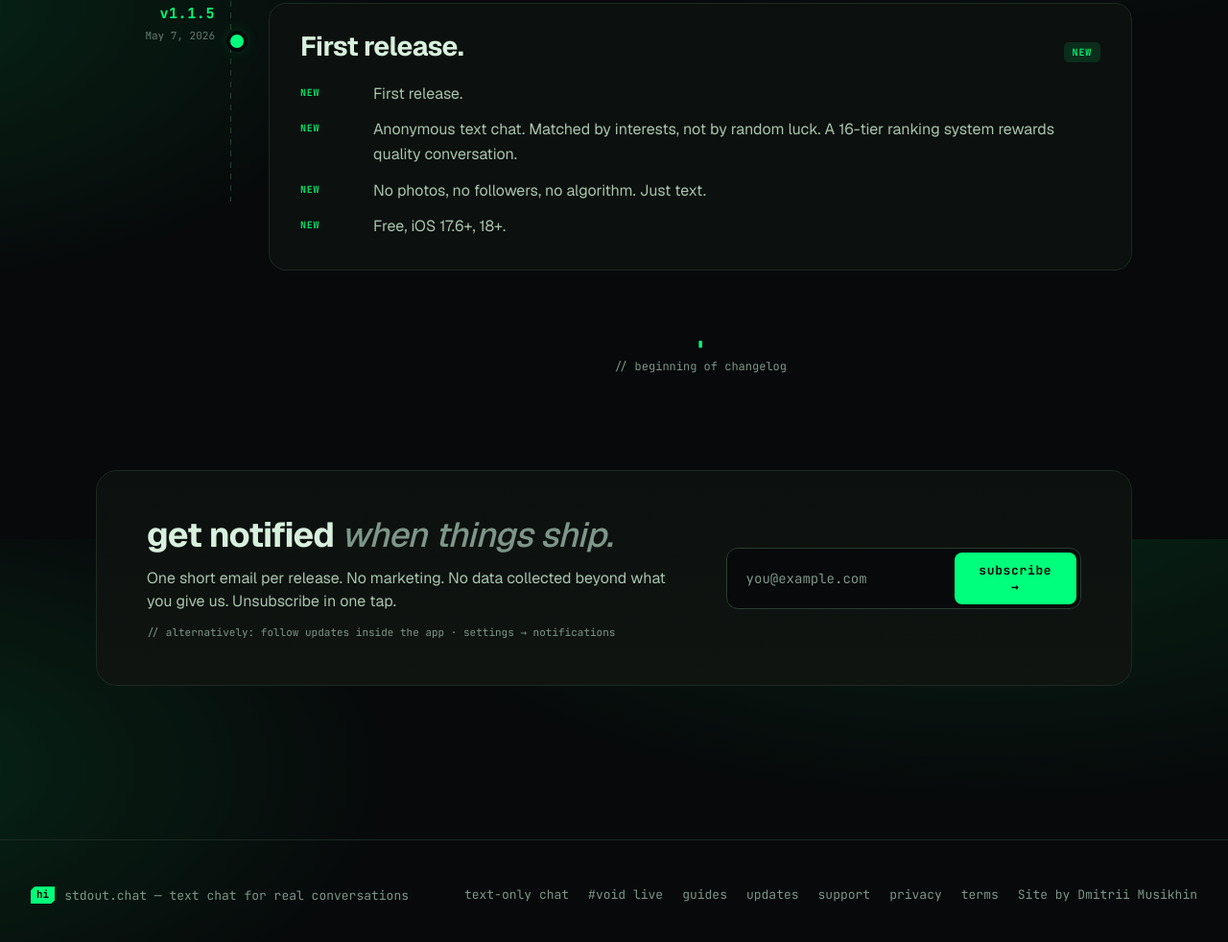
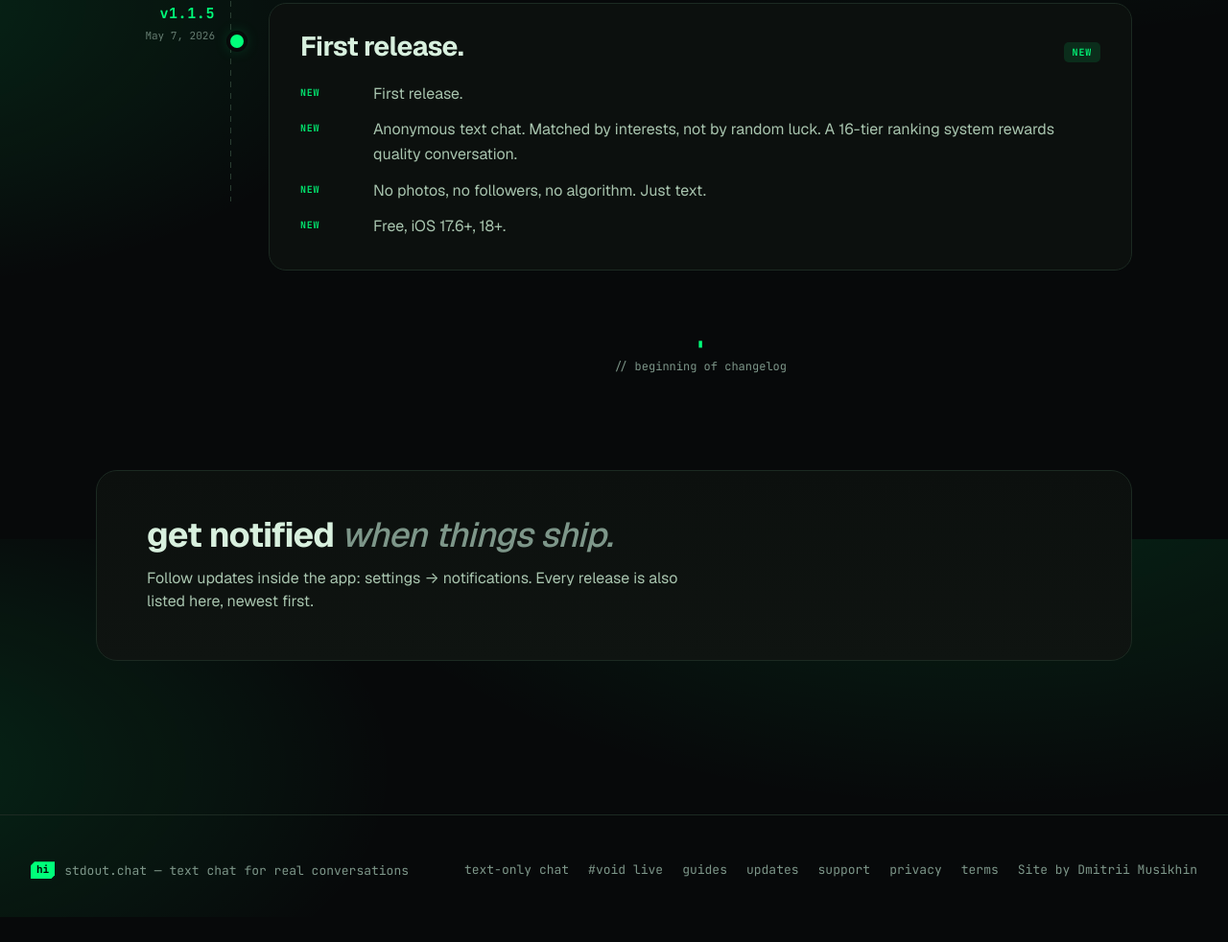
Before and after one commit to ffurzy/stdout-chat-landing, a website: page updates.html in a window 1280 px wide. Shown: the part 4238-5220 px from the top of the page at 96% size. After the commit the page ends 5194 px from the top, so only its background shows below. Drawn offline with Linux system fonts and the light colour scheme; no server answers.

Commit message:
updates: drop the stub subscribe form
The form never sent anything — it only flipped the button to
'subscribed'. Point people to in-app notifications instead.

```diff
--- a/updates.html
+++ b/updates.html
@@ -16,6 +16,8 @@
   <meta property="og:image:width" content="1200" />
   <meta property="og:image:height" content="630" />
   <meta name="twitter:card" content="summary_large_image" />
+  <meta property="og:site_name" content="stdout.chat" />
+  <meta property="og:locale" content="en_US" />
   <meta name="twitter:image" content="https://stdout.chat/img/og-image.png" />
   <meta property="og:image:type" content="image/png" />
 
@@ -416,13 +418,8 @@
     <section class="subscribe">
       <div>
         <h3>get notified <em>when things ship.</em></h3>
-        <p>One short email per release. No marketing. No data collected beyond what you give us. Unsubscribe in one tap.</p>
-        <div class="sub-foot">// alternatively: follow updates inside the app · settings → notifications</div>
+        <p>Follow updates inside the app: settings → notifications. Every release is also listed here, newest first.</p>
       </div>
-      <form class="subscribe-form" onsubmit="event.preventDefault(); this.querySelector('button').textContent='✓ subscribed';">
-        <input type="email" aria-label="Email for updates" placeholder="you@example.com" required />
-        <button type="submit">subscribe →</button>
-      </form>
     </section>
 
   </div>
```
